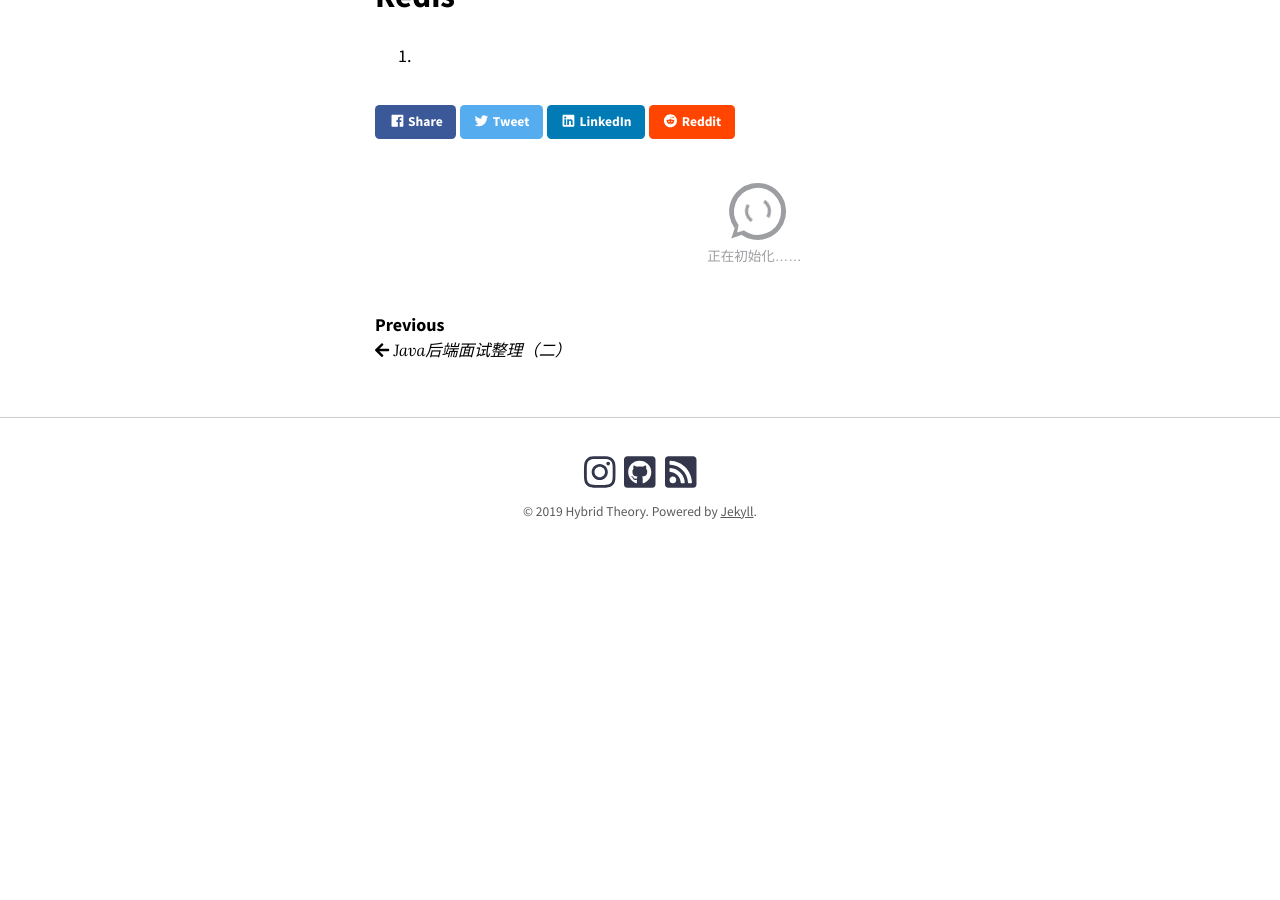
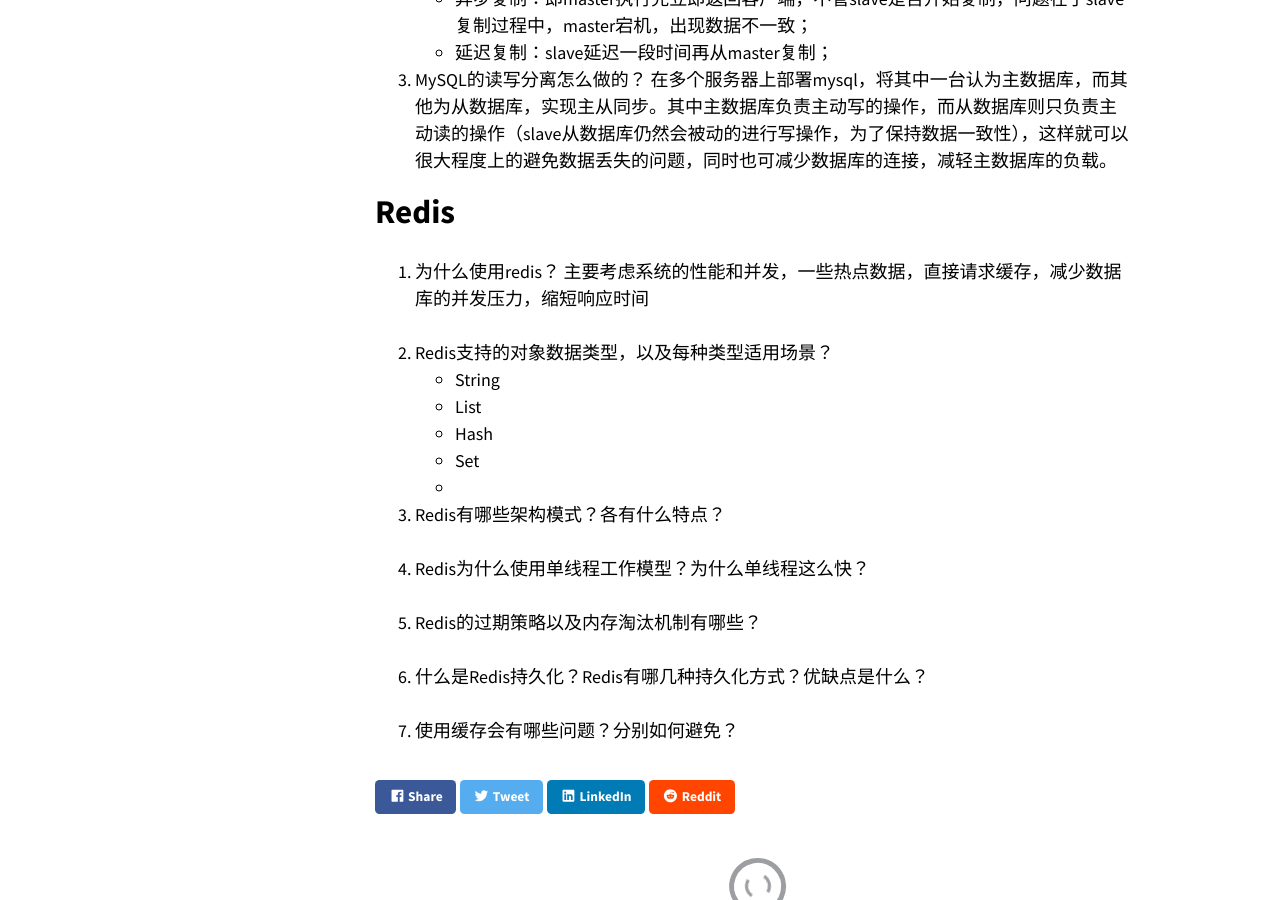
Before and after one commit to MartyPang/martypang.github.io, a Jekyll site: the page built from _posts/2019-09-02-Back-end-Interview-III.md, in a window 1280 px wide and 900 px high, scrolled down 4886 px. Built offline with Jekyll 4.4.1, drawn with Linux system fonts in a browser that asks for light colours; nearby versions of some CDN libraries; emoji names are drawn with the system emoji font; comment, search, counter and statistics services are not loaded; before the commit the page ends 5480 px from its top, so only the background shows below that; some of the changed text lies outside the part shown.

Commit message:
sss updtae interview.

```diff
--- a/_posts/2019-09-02-Back-end-Interview-III.md
+++ b/_posts/2019-09-02-Back-end-Interview-III.md
@@ -74,6 +74,16 @@
   - 经常出现在where子句中的字段；
   - 经常用作查询选择的字段；
 
+6. 主键索引和唯一索引的差别？
+  - 主键索引一定会创建一个唯一索引，有唯一索引的列不一定是主键；
+  - 主键不允许空值，唯一索引列允许空值；
+  - 一张表只能有一个主键，但可以有多个唯一索引；
+  - 主键可以被其它表引用位外键，唯一索引不可以；
+
+7. 什么情况下索引会失效？查询不走索引？
+
+
+8. 如何优化查询性能？
 
 
 ## 引擎
@@ -147,4 +157,22 @@
 
 # Redis
 
-1.
+1. 为什么使用redis？
+主要考虑系统的性能和并发，一些热点数据，直接请求缓存，减少数据库的并发压力，缩短响应时间
+
+2. Redis支持的对象数据类型，以及每种类型适用场景？
+  - String
+  - List
+  - Hash
+  - Set
+  -
+
+3. Redis有哪些架构模式？各有什么特点？
+
+4. Redis为什么使用单线程工作模型？为什么单线程这么快？
+
+5. Redis的过期策略以及内存淘汰机制有哪些？
+
+6. 什么是Redis持久化？Redis有哪几种持久化方式？优缺点是什么？
+
+7. 使用缓存会有哪些问题？分别如何避免？
```
Also changed, not shown: _posts/2019-08-29-Back-end-Interview-I.md (+23 -4 lines).
